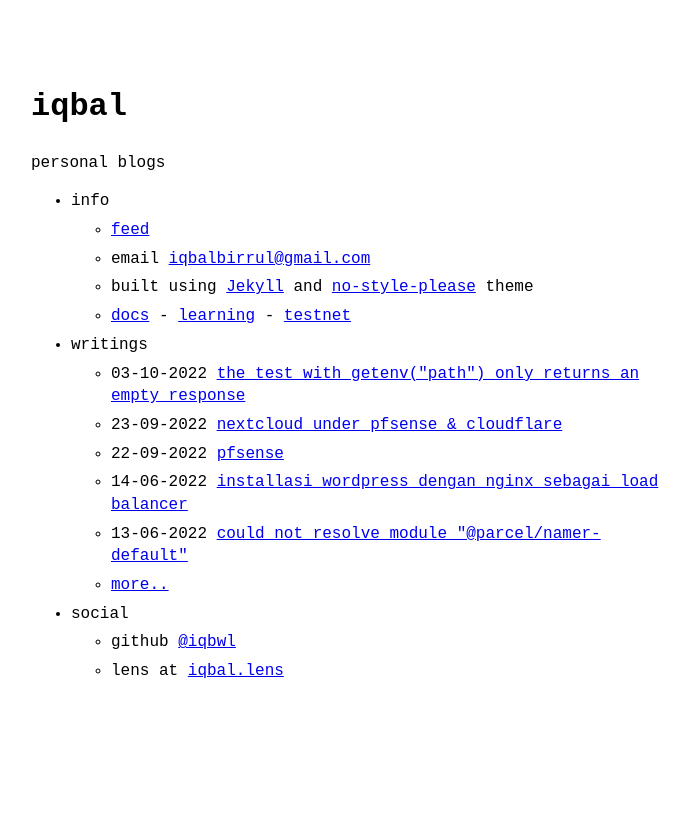
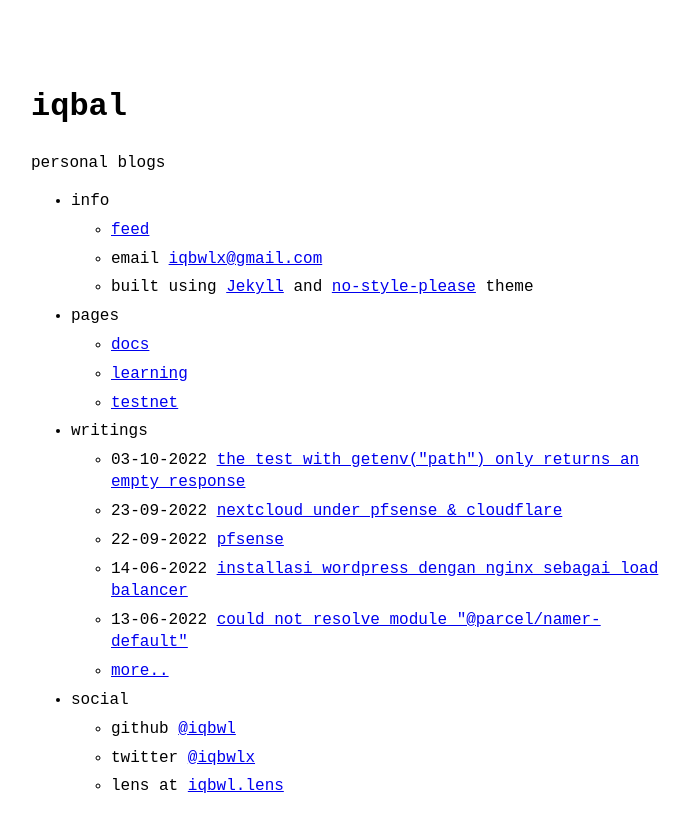
Before and after one commit to iqbwl/red.my.id, a Jekyll site: the page built from index.md, in a window 1280 px wide. Shown: the top 832 px of the page, without its empty margins (289-977 px from the left). Built offline with Jekyll 4.4.1, drawn with Linux system fonts in a browser that asks for light colours.

Commit message:
edit info

```diff
--- a/_data/menu.yml
+++ b/_data/menu.yml
@@ -6,9 +6,16 @@ entries:
     entries:
       - title: feed
         url: feed.xml
-      - title: email <a href='mailto:iqbalbirrul@gmail.com'>iqbalbirrul@gmail.com</a>
+      - title: email <a href='mailto:iqbwlx@gmail.com'>iqbwlx@gmail.com</a>
       - title: built using <a href='https://jekyllrb.com/'>Jekyll</a> and <a href='https://github.com/riggraz/no-style-please'>no-style-please</a> theme
-      - title: <a href='/docs'>docs</a> - <a href='/learning'>learning</a> - <a href='/testnet'>testnet</a>
+  - title: pages
+    entries:
+      - title: docs
+        url: docs
+      - title: learning
+        url: learning
+      - title: testnet
+        url: testnet
 
   - title: writings
     post_list:
@@ -20,4 +27,5 @@ entries:
   - title: social
     entries:
       - title: github <a href='https://github.com/iqbwl'>@iqbwl</a>
-      - title: lens at <a href='https://lenster.xyz/u/iqbal.lens'>iqbal.lens</a>
+      - title: twitter <a href='https://twitter.com/iqbwlx'>@iqbwlx</a>
+      - title: lens at <a href='https://lenster.xyz/u/iqbwl.lens'>iqbwl.lens</a>
```
